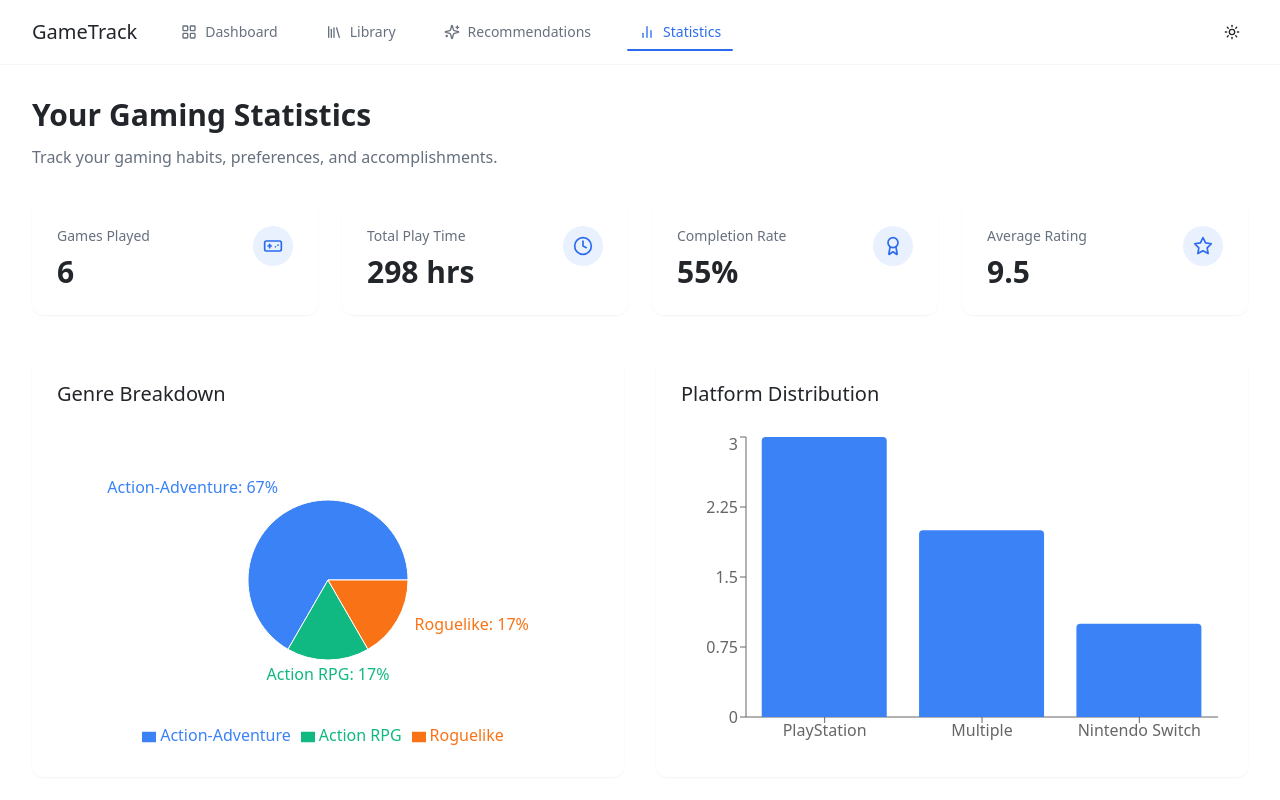
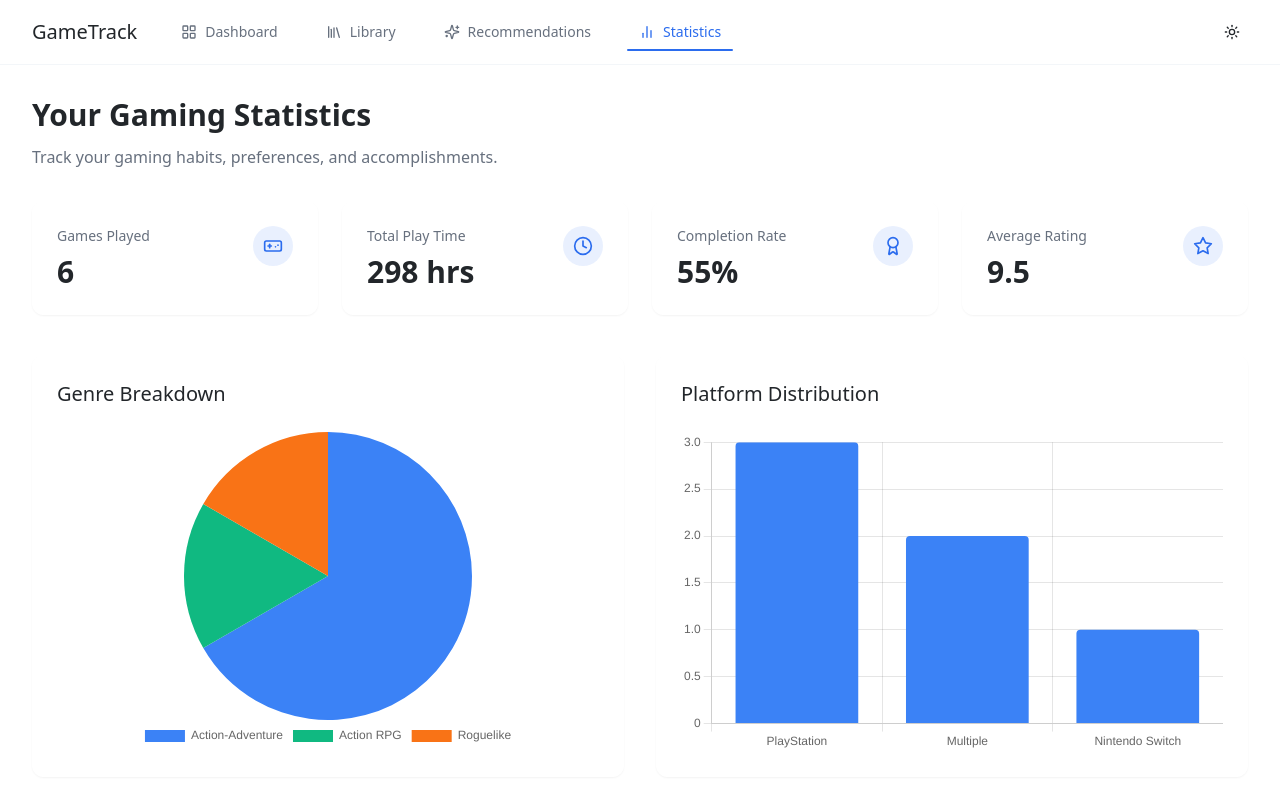
Before and after one commit to vanddev/play-palette-manager, a React (Vite) app: page /statistics in a window 1280 px wide. Shown: the top 800 px of the page. Built offline with nearby package versions, Linux system fonts and the light colour scheme.

Commit message:
Refactor: Use Chart.js for charts
Replaced Recharts with Chart.js for rendering charts on the statistics page. This includes updating the component to use Chart.js for the genre breakdown and platform distribution visualizations.

```diff
--- a/package.json
+++ b/package.json
@@ -40,6 +40,7 @@
     "@radix-ui/react-toggle-group": "^1.1.0",
     "@radix-ui/react-tooltip": "^1.1.4",
     "@tanstack/react-query": "^5.56.2",
+    "chart.js": "^4.5.0",
     "class-variance-authority": "^0.7.1",
     "clsx": "^2.1.1",
     "cmdk": "^1.0.0",
@@ -49,12 +50,12 @@
     "lucide-react": "^0.462.0",
     "next-themes": "^0.3.0",
     "react": "^18.3.1",
+    "react-chartjs-2": "^5.3.0",
     "react-day-picker": "^8.10.1",
     "react-dom": "^18.3.1",
     "react-hook-form": "^7.53.0",
     "react-resizable-panels": "^2.1.3",
     "react-router-dom": "^6.26.2",
-    "recharts": "^2.12.7",
     "sonner": "^1.5.0",
     "tailwind-merge": "^2.5.2",
     "tailwindcss-animate": "^1.0.7",
--- a/src/pages/Statistics.tsx
+++ b/src/pages/Statistics.tsx
@@ -1,9 +1,29 @@
 
 import React from 'react';
-import { BarChart, Bar, XAxis, YAxis, Tooltip, ResponsiveContainer, PieChart, Pie, Cell, Legend } from 'recharts';
+import {
+  Chart as ChartJS,
+  CategoryScale,
+  LinearScale,
+  BarElement,
+  Title,
+  Tooltip,
+  Legend,
+  ArcElement,
+} from 'chart.js';
+import { Bar, Pie } from 'react-chartjs-2';
 import { Clock, Award, Gamepad, Monitor, BarChart2 } from 'lucide-react';
 import { StatsCard } from '../components/StatsCard';
 import { Game, getStatistics } from '../utils/gameData';
+
+ChartJS.register(
+  CategoryScale,
+  LinearScale,
+  BarElement,
+  Title,
+  Tooltip,
+  Legend,
+  ArcElement
+);
 
 interface StatisticsProps {
   games: Game[];
@@ -14,6 +34,56 @@ const Statistics: React.FC<StatisticsProps> = ({ games }) => {
 
   // Colors for charts
   const COLORS = ['#3b82f6', '#10b981', '#f97316', '#8b5cf6', '#ec4899'];
+
+  // Pie chart data for genres
+  const genreChartData = {
+    labels: stats.genreBreakdown.map(item => item.genre),
+    datasets: [
+      {
+        data: stats.genreBreakdown.map(item => item.count),
+        backgroundColor: COLORS,
+        borderWidth: 0,
+      },
+    ],
+  };
+
+  // Bar chart data for platforms
+  const platformChartData = {
+    labels: stats.platformBreakdown.map(item => item.platform),
+    datasets: [
+      {
+        label: 'Games',
+        data: stats.platformBreakdown.map(item => item.count),
+        backgroundColor: '#3b82f6',
+        borderRadius: 4,
+      },
+    ],
+  };
+
+  const chartOptions = {
+    responsive: true,
+    maintainAspectRatio: false,
+    plugins: {
+      legend: {
+        position: 'bottom' as const,
+      },
+    },
+  };
+
+  const barChartOptions = {
+    responsive: true,
+    maintainAspectRatio: false,
+    plugins: {
+      legend: {
+        display: false,
+      },
+    },
+    scales: {
+      y: {
+        beginAtZero: true,
+      },
+    },
+  };
 
   return (
     <div className="animate-fade-in">
@@ -55,27 +125,7 @@ const Statistics: React.FC<StatisticsProps> = ({ games }) => {
           <h2 className="text-xl font-medium mb-6">Genre Breakdown</h2>
           <div className="h-80">
             {stats.genreBreakdown.length > 0 ? (
-              <ResponsiveContainer width="100%" height="100%">
-                <PieChart>
-                  <Pie
-                    data={stats.genreBreakdown}
-                    cx="50%"
-                    cy="50%"
-                    labelLine={false}
-                    outerRadius={80}
-                    fill="#8884d8"
-                    dataKey="count"
-                    nameKey="genre"
-                    label={({ genre, percentage }) => `${genre}: ${percentage}%`}
-                  >
-                    {stats.genreBreakdown.map((entry, index) => (
-                      <Cell key={`cell-${index}`} fill={COLORS[index % COLORS.length]} />
-                    ))}
-                  </Pie>
-                  <Tooltip formatter={(value) => [`${value} games`, 'Count']} />
-                  <Legend />
-                </PieChart>
-              </ResponsiveContainer>
+              <Pie data={genreChartData} options={chartOptions} />
             ) : (
               <div className="h-full flex items-center justify-center">
                 <p className="text-muted-foreground">No data available</p>
@@ -88,14 +138,7 @@ const Statistics: React.FC<StatisticsProps> = ({ games }) => {
           <h2 className="text-xl font-medium mb-6">Platform Distribution</h2>
           <div className="h-80">
             {stats.platformBreakdown.length > 0 ? (
-              <ResponsiveContainer width="100%" height="100%">
-                <BarChart data={stats.platformBreakdown}>
-                  <XAxis dataKey="platform" />
-                  <YAxis />
-                  <Tooltip formatter={(value) => [`${value} games`, 'Count']} />
-                  <Bar dataKey="count" fill="#3b82f6" radius={[4, 4, 0, 0]} />
-                </BarChart>
-              </ResponsiveContainer>
+              <Bar data={platformChartData} options={barChartOptions} />
             ) : (
               <div className="h-full flex items-center justify-center">
                 <p className="text-muted-foreground">No data available</p>
```
Also changed, not shown: 1 other file (tests, documents, lock files or other folders).
